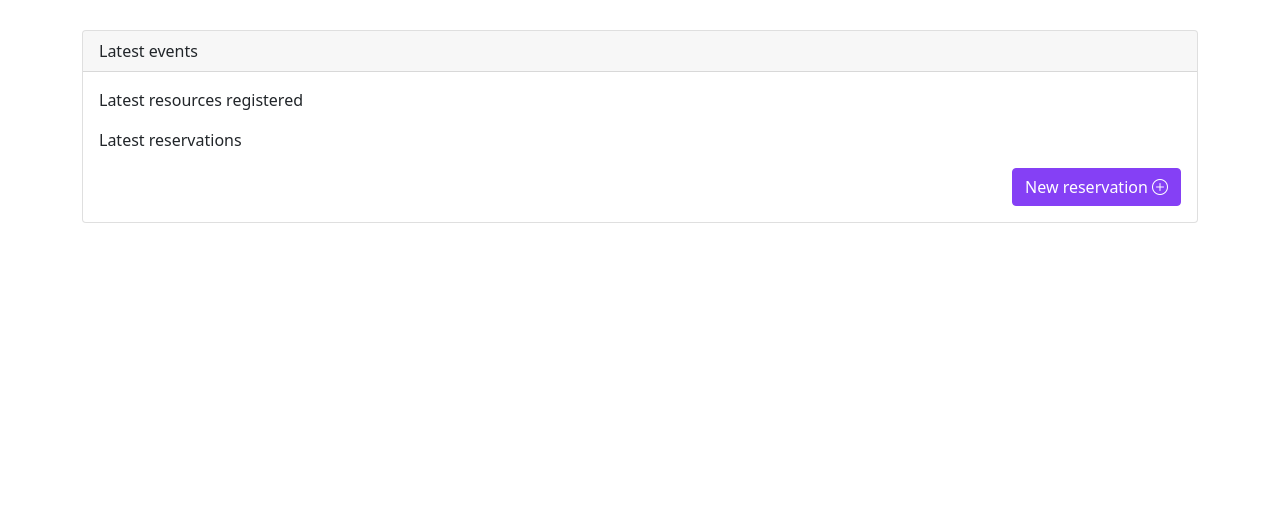
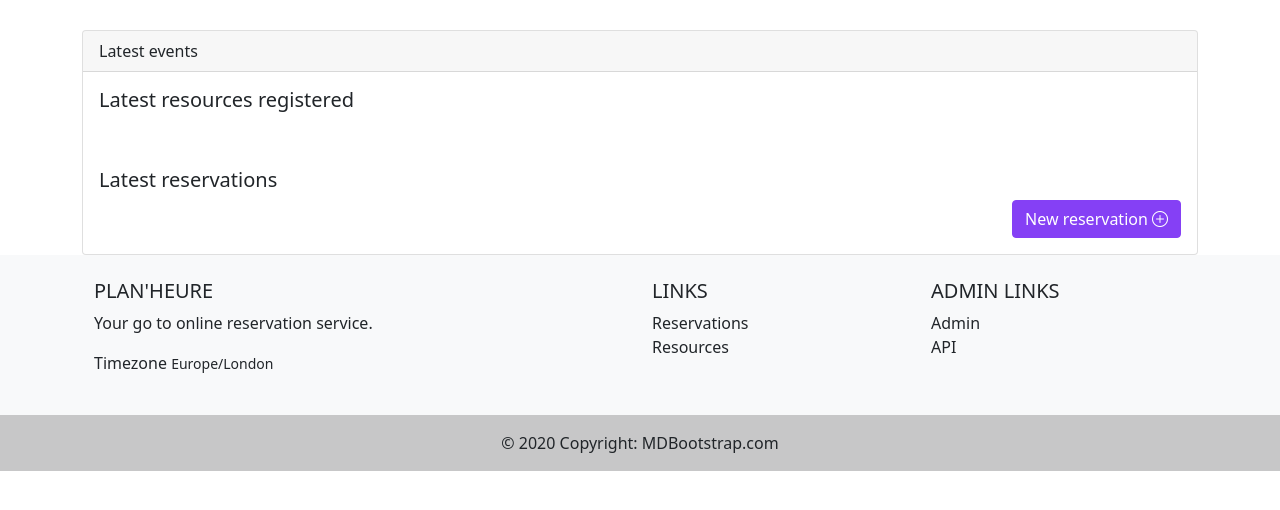
Before and after one commit to Synkied/shcloud_exercise, a Django app: page / in a window 1280 px wide. Shown: the part 67-577 px from the top of the page. Run offline with Django 3.2, Linux system fonts and the light colour scheme; the visitor is signed in with stand-in values (Sample User, id 1); data that the repository does not hold is empty; style sheets or scripts are compiled from the project's sources; parts of the project's set-up code (start-up, migrations or seed data) failed here and were passed over; some libraries are stand-ins or nearby versions.

Commit message:
small ui adjustements

```diff
--- a/plan_heure/settings/base.py
+++ b/plan_heure/settings/base.py
@@ -62,6 +62,7 @@ MIDDLEWARE = [
     'django.contrib.auth.middleware.AuthenticationMiddleware',
     'django.contrib.messages.middleware.MessageMiddleware',
     'django.middleware.clickjacking.XFrameOptionsMiddleware',
+    'users.middlewares.timezone_middleware.TimezoneMiddleware',
 ]
 
 ROOT_URLCONF = 'plan_heure.urls'
--- a/reservations/forms.py
+++ b/reservations/forms.py
@@ -9,7 +9,7 @@ from resources.models import ResourceType
 class ReservationCreationForm(forms.ModelForm):
     def __init__(self, *args, **kwargs):
         """
-        Add default css-class to display bootstrap style form.
+        Add default CSS-class to display Bootstrap style form.
         """
         super(ReservationCreationForm, self).__init__(*args, **kwargs)
         for field in self.visible_fields():
--- a/templates/skeleton.html
+++ b/templates/skeleton.html
@@ -1,6 +1,7 @@
 {% load i18n %}
 {% load static %}
 {% load sass_tags %}
+{% load tz %}
 
 <!DOCTYPE html>
 <html>
@@ -101,7 +102,61 @@
       </div>
     {% endblock body %}
   </div>
+<footer class="bg-light text-center text-lg-start">
+  <div class="container p-4">
+    <div class="row">
+      <div class="col-lg-6 col-md-12 mb-4 mb-md-0">
+        <h5 class="text-uppercase">Plan'heure</h5>
+        <p>
+          {% translate 'Your go to online reservation service.' %}
+        </p>
+        <p>
+          {% translate 'Timezone' %}
+          <small>
+            {% get_current_timezone as TIME_ZONE %}
+            {{ TIME_ZONE }}
+          </small>
+        </p>
+      </div>
+
+      <div class="col-lg-3 col-md-6 mb-4 mb-md-0">
+        <h5 class="text-uppercase">{% translate 'Links' %}</h5>
+
+        <ul class="list-unstyled mb-0">
+          <li>
+            <a href="{% url 'reservation_list' %}" class="text-dark">{% translate 'Reservations' %}</a>
+          </li>
+          <li>
+            <a href="{% url 'resource_list' %}" class="text-dark">{% translate 'Resources' %}</a>
+          </li>
+        </ul>
+      </div>
+
+      {% if user.is_admin %}
+      <div class="col-lg-3 col-md-6 mb-4 mb-md-0">
+        <h5 class="text-uppercase">{% translate 'Admin links' %}</h5>
+
+        <ul class="list-unstyled mb-0">
+          <li>
+            <a href="{% url 'admin:index' %}" class="text-dark">Admin</a>
+          </li>
+          <li>
+            <a href="/api/" class="text-dark">API</a>
+          </li>
+        </ul>
+      </div>
+      {% endif %}
+
+    </div>
+  </div>
+
+  <div class="text-center p-3" style="background-color: rgba(0, 0, 0, 0.2);">
+    © 2020 Copyright:
+    <a class="text-dark" href="https://mdbootstrap.com/">MDBootstrap.com</a>
+  </div>
+</footer>
 </body>
+
 
 {% block javascript %}
 {% endblock %}
--- a/templates/tags/activity.html
+++ b/templates/tags/activity.html
@@ -1,18 +1,18 @@
 {% load dashboard %}
+{% load i18n %}
 
-  <ul>
+<div class="row">
   {% for resource in resources %}
-    <li>
-      {{ resource }}
-    </li>
+    <div class="col-3">
+      {% include 'resources/includes/resource_card.html' %}
+    </div>
   {% endfor %}
-</ul>
+</div>
 
-<ul>
+<div class="row">
   {% for reservation in reservations %}
-    <li>
-      {{ reservation }}
-    </li>
+    <div class="col-4">
+    {% include 'reservations/includes/reservation_card.html' %}
+    </div>
   {% endfor %}
-
-</ul>
+</div>
--- a/templates/welcome.html
+++ b/templates/welcome.html
@@ -7,10 +7,10 @@
     {% translate "Latest events" %}
   </div>
   <div class="card-body">
-    <p>{% translate "Latest resources registered" %}</p>
+    <h5>{% translate "Latest resources registered" %}</h5>
       {% latest_resources %}
 
-    <p>{% translate "Latest reservations" %}</p>
+    <h5 class="mt-5"> {% translate "Latest reservations" %}</h5>
       {% latest_reservations %}
 
     <div class="d-grid gap-2 d-md-flex justify-content-md-end">
--- a/templatetags/dashboard_tags.py
+++ b/templatetags/dashboard_tags.py
@@ -10,17 +10,20 @@ register = template.Library()
 @register.inclusion_tag('tags/activity.html', takes_context=True)
 def latest_reservations(context):
     user = context['user']
-    reservations = Reservation.objects.filter(creator_id=user.pk)
+    reservations = Reservation.objects.filter(creator_id=user.pk)[:8]
 
     return {
-        'reservations': reservations
+        'reservations': reservations,
+        'user': user,
     }
 
 
 @register.inclusion_tag('tags/activity.html', takes_context=True)
 def latest_resources(context):
-    resources = Resource.objects.all()
+    user = context['user']
+    resources = Resource.objects.all()[:8]
 
     return {
-        'resources': resources
+        'resources': resources,
+        'user': user,
     }
--- a/users/forms.py
+++ b/users/forms.py
@@ -10,9 +10,12 @@ from users.models import User
 
 
 class SignUpForm(UserCreationForm):
+    """
+    Simple sign up form.
+    """
     def __init__(self, *args, **kwargs):
         """
-        Add default css-class to display bootstrap style form.
+        Add default CSS-class to display Bootstrap style form.
         """
         super(SignUpForm, self).__init__(*args, **kwargs)
         for field in self.visible_fields():
--- /dev/null
+++ b/users/middlewares/timezone_middleware.py
@@ -0,0 +1,25 @@
+from django.utils import timezone
+
+
+class TimezoneMiddleware:
+    def __init__(self, get_response):
+        self.get_response = get_response
+        # One-time configuration and initialization.
+
+    def __call__(self, request):
+        # Code to be executed for each request before
+        # the view (and later middleware) are called.
+
+        user_timezone = request.user.timezone
+
+        if user_timezone:
+            timezone.activate(user_timezone)
+        else:
+            timezone.deactivate()
+
+        response = self.get_response(request)
+
+        # Code to be executed for each request/response after
+        # the view is called.
+
+        return response
--- a/users/views/user.py
+++ b/users/views/user.py
@@ -1,12 +1,16 @@
 from django.contrib.messages.views import SuccessMessageMixin
 from django.urls import reverse_lazy
+from django.utils.translation import gettext_lazy as _
 from django.views.generic.edit import CreateView
 
 from users.forms import SignUpForm
 
 
 class SignUpView(SuccessMessageMixin, CreateView):
+    """
+    Simple sign up view.
+    """
     template_name = 'auth/register.html'
     success_url = reverse_lazy('login')
     form_class = SignUpForm
-    success_message = "Your profile was created successfully"
+    success_message = _("Your profile was created successfully")
```
Also changed, not shown: templates/resources/includes/resource_card.html (added, +23 -0 lines), templates/resources/resource_detail.html (+3 -18 lines), users/middlewares/__init__.py (added).
